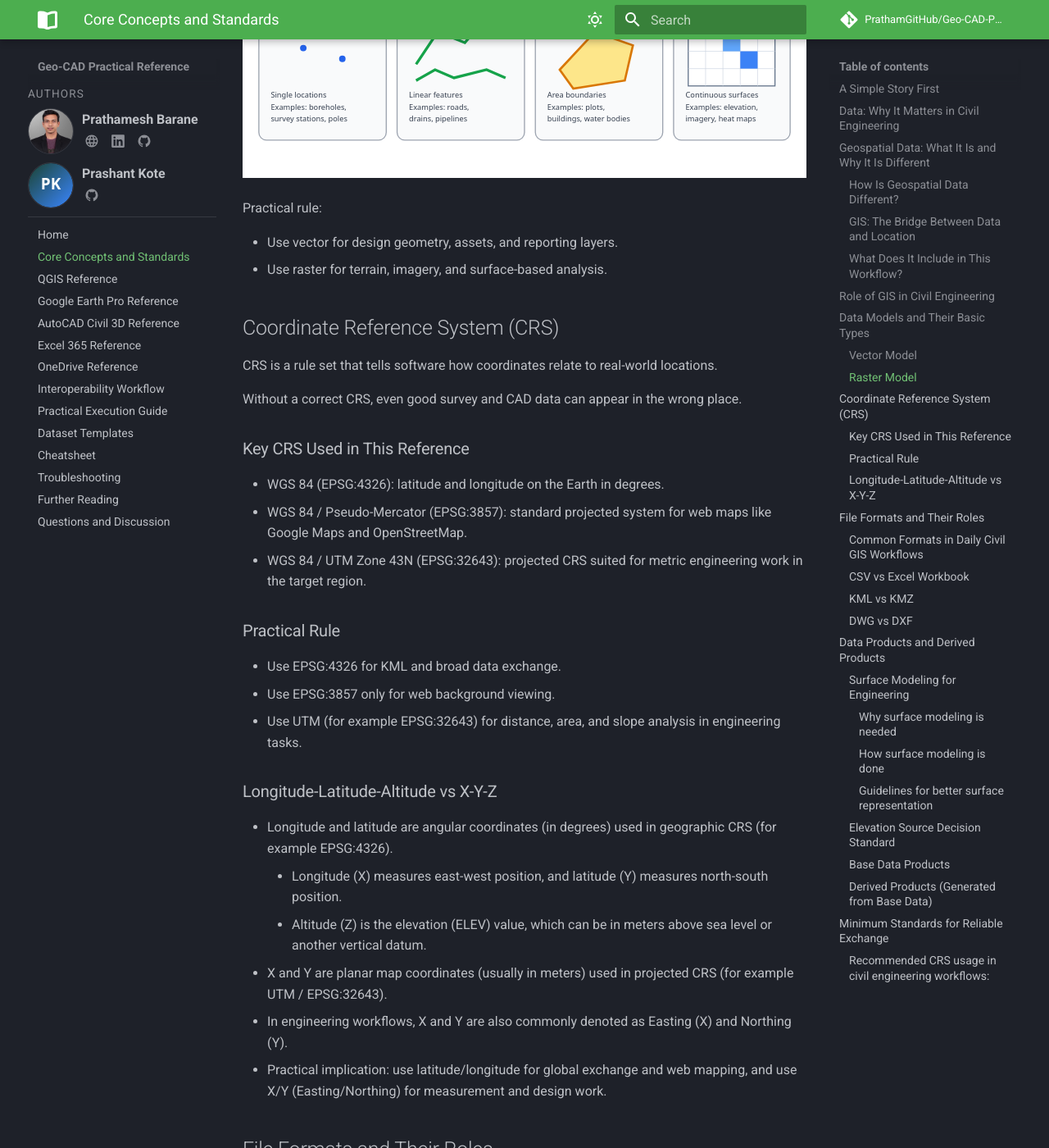
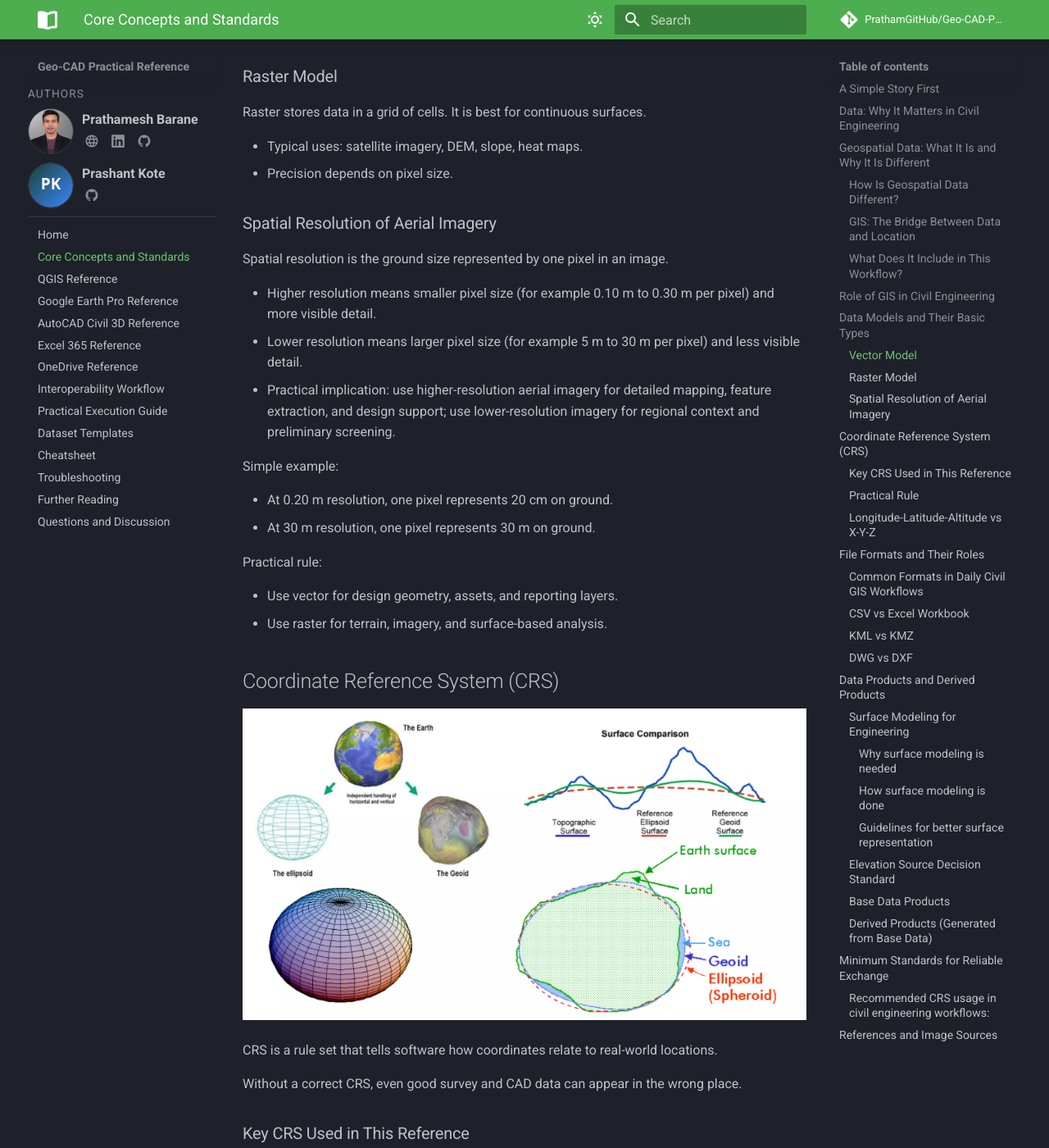
Before and after one commit to PrathamGitHub/Geo-CAD-Practical-Reference, an MkDocs documentation site: the page built from docs/concepts-and-standards.md, in a window 1280 px wide and 1400 px high, scrolled down 3626 px. Shown: the whole window at 82% size. Built offline with MkDocs 1.6.1 and Material for MkDocs 9.7.7, drawn with Linux system fonts in a browser that asks for light colours; comment, search, counter and statistics services are not loaded; some of the changed text lies outside the part shown.

Commit message:
Add CRS image and enhance documentation on spatial resolution and data models

```diff
--- a/docs/concepts-and-standards.md
+++ b/docs/concepts-and-standards.md
@@ -78,6 +78,8 @@ In short, GIS reduces guesswork and rework.
 
 ## Data Models and Their Basic Types
 
+![Basic geospatial data models](assets/images/concepts-data-models.svg)
+
 Geospatial data is mainly represented in two models: vector and raster.
 
 ### Vector Model
@@ -95,7 +97,18 @@ Raster stores data in a grid of cells. It is best for continuous surfaces.
 - Typical uses: satellite imagery, DEM, slope, heat maps.
 - Precision depends on pixel size.
 
-![Basic geospatial data models](assets/images/concepts-data-models.svg)
+### Spatial Resolution of Aerial Imagery
+
+Spatial resolution is the ground size represented by one pixel in an image.
+
+- Higher resolution means smaller pixel size (for example 0.10 m to 0.30 m per pixel) and more visible detail.
+- Lower resolution means larger pixel size (for example 5 m to 30 m per pixel) and less visible detail.
+- Practical implication: use higher-resolution aerial imagery for detailed mapping, feature extraction, and design support; use lower-resolution imagery for regional context and preliminary screening.
+
+Simple example:
+
+- At 0.20 m resolution, one pixel represents 20 cm on ground.
+- At 30 m resolution, one pixel represents 30 m on ground.
 
 Practical rule:
 
@@ -104,15 +117,21 @@ Practical rule:
 
 ## Coordinate Reference System (CRS)
 
+![Coordinate Reference System](assets/images/crs-naxa.png)
+
 CRS is a rule set that tells software how coordinates relate to real-world locations.
 
 Without a correct CRS, even good survey and CAD data can appear in the wrong place.
 
 ### Key CRS Used in This Reference
 
-- WGS 84 (EPSG:4326): latitude and longitude on the Earth in degrees.
-- WGS 84 / Pseudo-Mercator (EPSG:3857): standard projected system for web maps like Google Maps and OpenStreetMap.
-- WGS 84 / UTM Zone 43N (EPSG:32643): projected CRS suited for metric engineering work in the target region.
+<!-- prettier-ignore -->
+- Geographic CRS:
+    - WGS 84 (EPSG:4326): latitude and longitude on the Earth in degrees.
+- Projected CRS:
+    - WGS 84 / Pseudo-Mercator (EPSG:3857): standard projected system for web maps like Google Maps and OpenStreetMap.
+    - WGS 84 / UTM Zone 43N (EPSG:32643): projected CRS suited for metric engineering work in the target region.
+    - WGS 84 / Maharashtra (EPSG:7767): projected CRS specific to Maharashtra, India, for engineering work within that state.
 
 ### Practical Rule
 
@@ -284,3 +303,7 @@ Simple interpretation flow:
 - Always use a projected CRS (for example UTM 43N) for engineering analysis to ensure accurate distance and area measurements.
 - Use geographic CRS (for example WGS 84) only for data exchange and when working with global datasets that require latitude and longitude.
 - Be consistent with CRS across all project files to avoid misalignment and errors in analysis.
+
+## References and Image Sources
+
+- [Introduction to MAPS,Coordinate System and Projection System](https://www.slideshare.net/slideshow/introduction-to-mapscoordinate-system-and-projection-system/42506034)
```
Also changed, not shown: docs/assets/images/crs-naxa.png (added).
